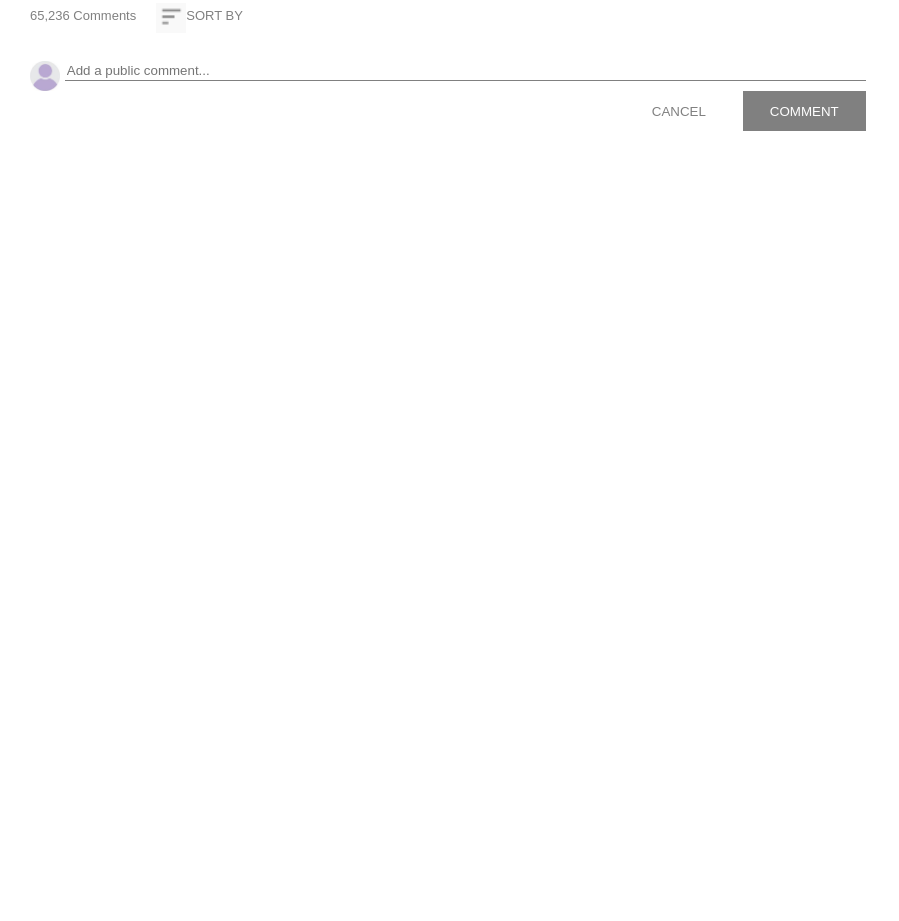
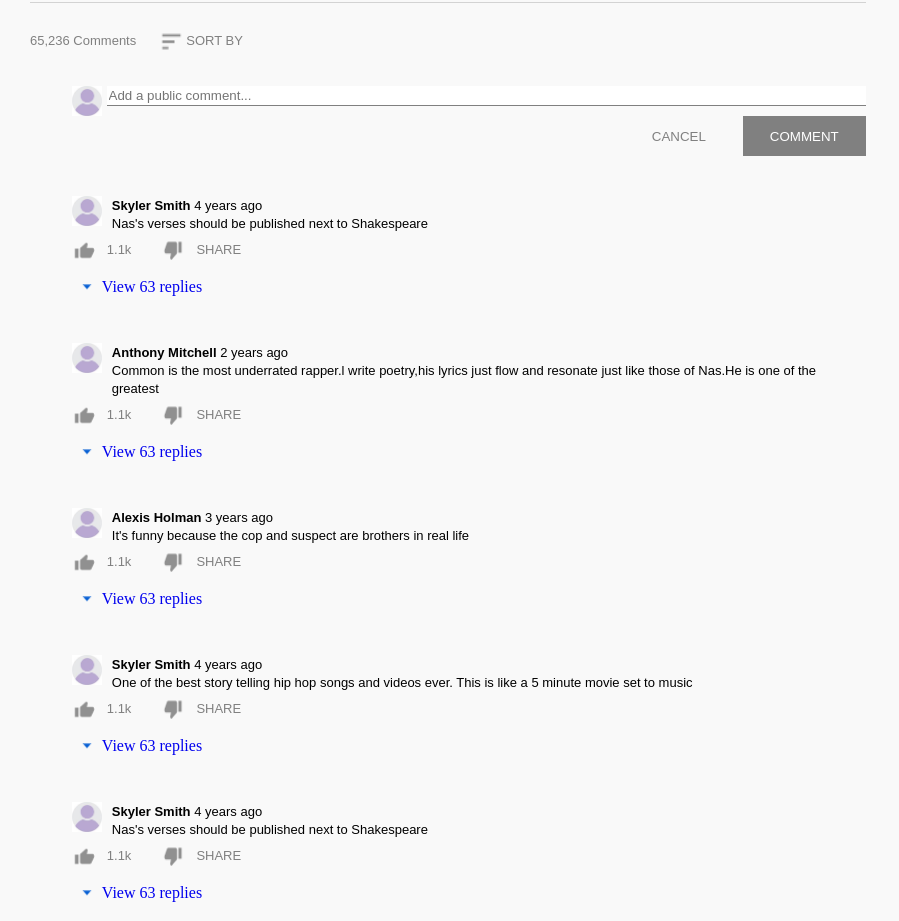
Before and after one commit to OdongAlican/Embedding-images-and-videos, a website: page index.html in a window 1280 px wide. Shown: the part 874-1795 px from the top of the page, without its empty margins (0-899 px from the left). Before the commit the page ends 1482 px from the top, so only its background shows below. Drawn offline with Linux system fonts and the light colour scheme.

Commit message:
added the comments section

```diff
--- a/css/styles.css
+++ b/css/styles.css
@@ -5,17 +5,12 @@ body {
 
 nav {
   width: 100%;
-  height: 70px;
-
 }
 
 .general {
   display: flex;
   width: 100%;
-  position: fixed;
-  background-color: #ffff;
-
-
+  background-color: blue;
 }
 section {
   margin: 30px;
@@ -48,11 +43,12 @@ h3 {
 
 .container {
   background-color: #f9f9f9;
+  z-index: -1;
+  height: 1700px;
 }
 .rightSection {
   text-align: right;
   margin-left: 100px;
-
 }
 
 .searchInput {
@@ -154,7 +150,8 @@ h3 {
   margin-right: 0;
 }
 
-.profile img, .comments img {
+.profile img,
+.comments img {
   width: 30px;
   height: 30px;
 }
@@ -232,7 +229,6 @@ button {
   height: 80px;
   background-color: #ffff;
   position: absolute;
-
 }
 
 .descriptionSection {
@@ -241,10 +237,6 @@ button {
   border-bottom: 1px solid lightgray;
   border-top: 1px solid lightgray;
   padding-top: 10px;
-}
-.comments {
-  /* background-color: lightpink; */
-
 }
 .sortBy {
   display: flex;
@@ -261,28 +253,86 @@ button {
   height: 17px;
   outline: none;
 }
-.comments input:hover{
+.comments input:hover {
   border-bottom: 2px solid black;
   outline: none;
 }
 .addComment {
   display: flex;
   margin-top: 10px;
+  margin-left: 5%;
 }
-.btnComment{
- display: flex;
- text-align: right;
- padding-left: 70%;
-
+.btnComment {
+  display: flex;
+  text-align: right;
+  padding-left: 70%;
 }
 .btnComment button {
- margin-left: 2px;
+  margin-left: 2px;
 }
 .cancelBtn {
   background: none;
   color: gray;
 }
-.commentBtn{
+.commentBtn {
   background: gray;
   color: #ffff;
 }
+
+.individualComment,
+.likes,
+.dislike,
+.likesAndDislikes {
+  display: flex;
+}
+
+.individualComment label {
+  font-family: Arial, Helvetica, sans-serif;
+  font-size: small;
+  color: black;
+}
+
+.singleComment {
+  margin-left: 10px;
+  width: 100%;
+}
+
+.individualComment .dislike label {
+  margin-left: 40px;
+}
+
+.individualComment {
+  margin-left: 5%;
+  margin-top: 40px;
+}
+
+.likesAndDislikes {
+  margin-left: 5%;
+  margin-top: 10px;
+  margin-bottom: 10px;
+}
+
+.likesAndDislikes img {
+  height: 25px;
+  width: 25px;
+  margin-top: -4px;
+}
+
+.likesAndDislikes .dislike {
+  margin-left: 30px;
+}
+
+.likesAndDislikes label {
+  margin-left: 10px;
+}
+.linkSection {
+  display: flex;
+  margin-left: 5%;
+}
+
+.linkSection a {
+  margin-top: 5px;
+}
+a {
+  text-decoration: none;
+}
--- a/index.html
+++ b/index.html
@@ -107,24 +107,159 @@
         <section class="comments">
           <div class="sortBy">
             <label> 65,236 Comments </label>
-          <img src="./images/sortby.PNG" alt="">
-          <label> SORT BY </label>
+            <img src="./images/sortby.PNG" alt="" />
+            <label> SORT BY </label>
           </div>
 
-          <br>
-         <div class = "addComment">
-          <img src="./images/Profile.jpg" alt="">
-          <input type="text" placeholder="Add a public comment...">
-         </div>
-         <div class="btnComment">
-
-             <button class="cancelBtn">CANCEL</button>
-
+          <br />
+          <div class="addComment">
+            <img src="./images/Profile.jpg" alt="" />
+            <input type="text" placeholder="Add a public comment..." />
+          </div>
+          <div class="btnComment">
+            <button class="cancelBtn">CANCEL</button>
 
             <button class="commentBtn">COMMENT</button>
-
-         </div>
-
+          </div>
+          <div class="individualComment">
+            <div class="individualProfile">
+              <img src="images/Profile.jpg" alt="profile oto" srcset="" />
+            </div>
+            <div class="singleComment">
+              <label><b>Skyler Smith</b> 4 years ago </label><br />
+              <label
+                >Nas's verses should be published next to Shakespeare</label
+              >
+            </div>
+          </div>
+          <div class="likesAndDislikes">
+            <div class="likes">
+              <img src="images/thumbs_up.PNG" alt="likes" />
+              <label>1.1k</label>
+            </div>
+            <div class="dislike">
+              <img src="images/dislike.PNG" alt="dislike" />
+              <label>SHARE</label>
+            </div>
+          </div>
+          <div class="linkSection">
+            <img src="images/dropDown.PNG" alt="drop down" />
+            <a href="#">
+              View 63 replies
+            </a>
+          </div>
+          <div class="individualComment">
+            <div class="individualProfile">
+              <img src="images/Profile.jpg" alt="profile oto" srcset="" />
+            </div>
+            <div class="singleComment">
+              <label><b>Anthony Mitchell </b> 2 years ago </label><br />
+              <label
+                >Common is the most underrated rapper.l write poetry,his lyrics
+                just flow and resonate just like those of Nas.He is one of the
+                greatest</label
+              >
+            </div>
+          </div>
+          <div class="likesAndDislikes">
+            <div class="likes">
+              <img src="images/thumbs_up.PNG" alt="likes" />
+              <label>1.1k</label>
+            </div>
+            <div class="dislike">
+              <img src="images/dislike.PNG" alt="dislike" />
+              <label>SHARE</label>
+            </div>
+          </div>
+          <div class="linkSection">
+            <img src="images/dropDown.PNG" alt="drop down" />
+            <a href="#">
+              View 63 replies
+            </a>
+          </div>
+          <div class="individualComment">
+            <div class="individualProfile">
+              <img src="images/Profile.jpg" alt="profile oto" srcset="" />
+            </div>
+            <div class="singleComment">
+              <label><b>Alexis Holman</b> 3 years ago </label><br />
+              <label
+                >It's funny because the cop and suspect are brothers in real
+                life</label
+              >
+            </div>
+          </div>
+          <div class="likesAndDislikes">
+            <div class="likes">
+              <img src="images/thumbs_up.PNG" alt="likes" />
+              <label>1.1k</label>
+            </div>
+            <div class="dislike">
+              <img src="images/dislike.PNG" alt="dislike" />
+              <label>SHARE</label>
+            </div>
+          </div>
+          <div class="linkSection">
+            <img src="images/dropDown.PNG" alt="drop down" />
+            <a href="#">
+              View 63 replies
+            </a>
+          </div>
+          <div class="individualComment">
+            <div class="individualProfile">
+              <img src="images/Profile.jpg" alt="profile oto" srcset="" />
+            </div>
+            <div class="singleComment">
+              <label><b>Skyler Smith</b> 4 years ago </label><br />
+              <label
+                >One of the best story telling hip hop songs and videos ever.
+                This is like a 5 minute movie set to music</label
+              >
+            </div>
+          </div>
+          <div class="likesAndDislikes">
+            <div class="likes">
+              <img src="images/thumbs_up.PNG" alt="likes" />
+              <label>1.1k</label>
+            </div>
+            <div class="dislike">
+              <img src="images/dislike.PNG" alt="dislike" />
+              <label>SHARE</label>
+            </div>
+          </div>
+          <div class="linkSection">
+            <img src="images/dropDown.PNG" alt="drop down" />
+            <a href="#">
+              View 63 replies
+            </a>
+          </div>
+          <div class="individualComment">
+            <div class="individualProfile">
+              <img src="images/Profile.jpg" alt="profile oto" srcset="" />
+            </div>
+            <div class="singleComment">
+              <label><b>Skyler Smith</b> 4 years ago </label><br />
+              <label
+                >Nas's verses should be published next to Shakespeare</label
+              >
+            </div>
+          </div>
+          <div class="likesAndDislikes">
+            <div class="likes">
+              <img src="images/thumbs_up.PNG" alt="likes" />
+              <label>1.1k</label>
+            </div>
+            <div class="dislike">
+              <img src="images/dislike.PNG" alt="dislike" />
+              <label>SHARE</label>
+            </div>
+          </div>
+          <div class="linkSection">
+            <img src="images/dropDown.PNG" alt="drop down" />
+            <a href="#">
+              View 63 replies
+            </a>
+          </div>
         </section>
       </div>
       <div class="rightSect">
```
Also changed, not shown: images/dropDown.PNG (added).
